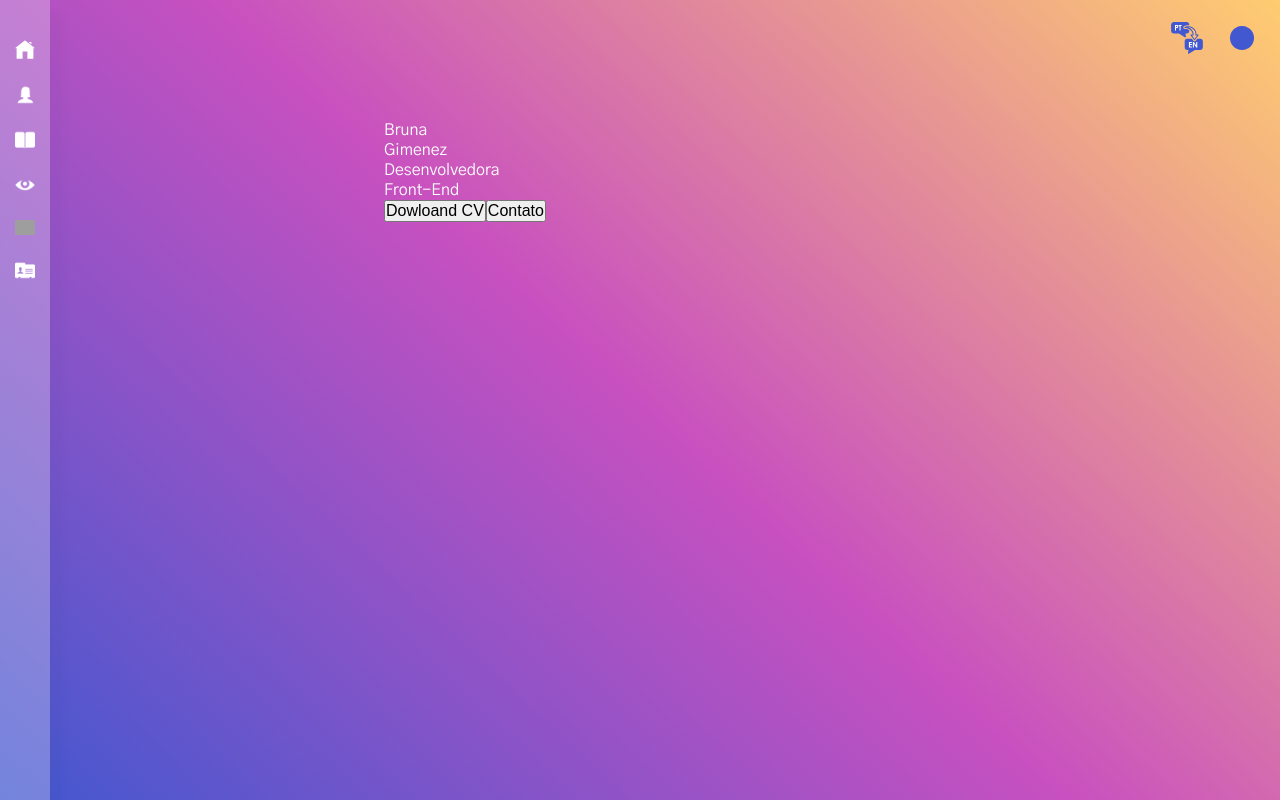
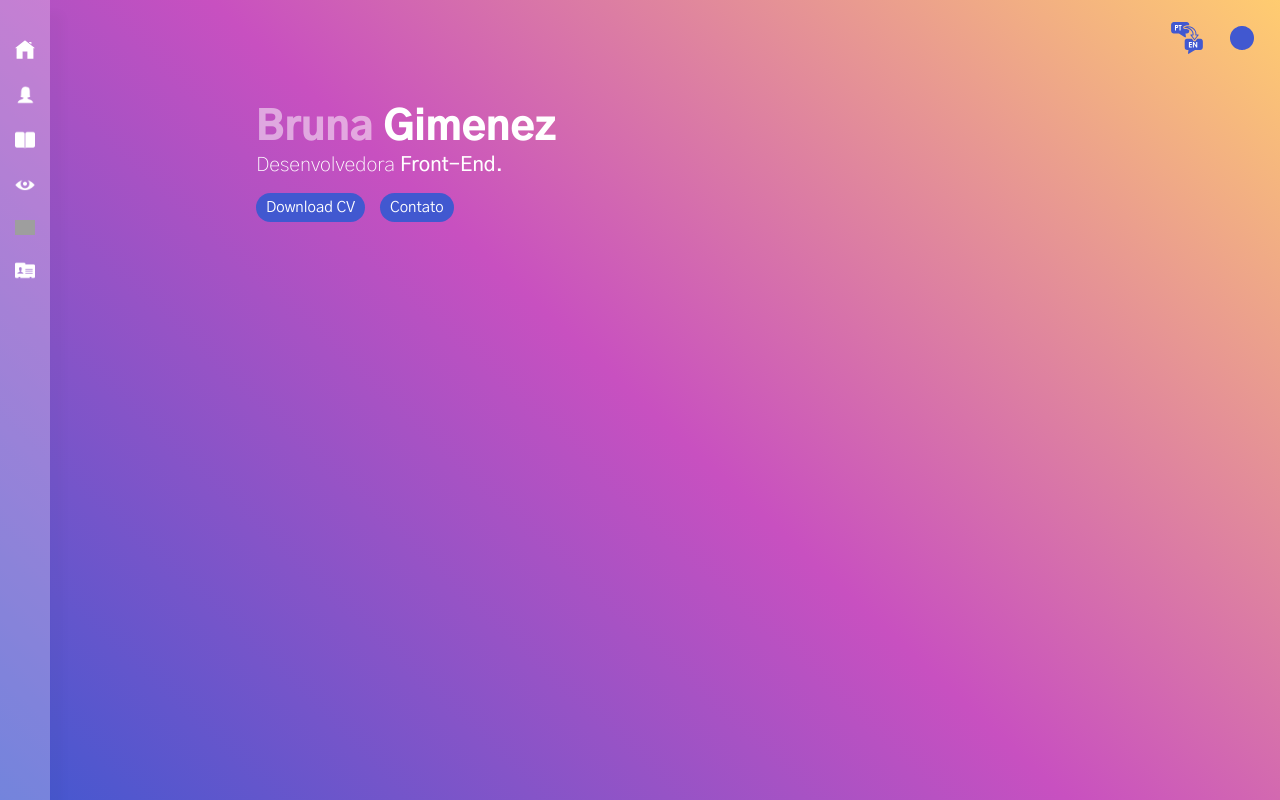
Before and after one commit to brunagimenez/brunagimenez.github.io, a React (Create React App) app: page / in a window 1280 px wide. Built offline with nearby package versions, Linux system fonts and the light colour scheme; grey boxes are pictures that could not be loaded.

Commit message:
iniciado

```diff
--- a/src/pages/Home.js
+++ b/src/pages/Home.js
@@ -1,24 +1,31 @@
-import React from 'react';
+import React, { useContext } from 'react';
 import MenuAside from '../components/MenuAside';
 import Header from '../components/Header';
+import { TranslationContext } from '../context/TranslationContext';
 
 export default function Home() {
+  const { translation } = useContext(TranslationContext);
   return (
     <>
       <Header />
       <MenuAside />
       <main>
-        <div>
-          <h1>Bruna</h1>
+        <div className="home-name">
+          <h1 className="home-firstname">Bruna</h1>
           <h1>Gimenez</h1>
         </div>
-        <div>
-          <h2>Desenvolvedora</h2>
-          <h2>Front-End</h2>
+        <div className="home-dev">
+          {translation
+            ? <h2>Developer</h2>
+            : <h2>Desenvolvedora</h2>}
+
+          <h2 className="home-stack">Front-End.</h2>
         </div>
         <div>
-          <button>Dowloand CV</button>
-          <button>Contato</button>
+          <button>Download CV</button>
+          {translation
+            ? <button className="home-button"> Contact </button>
+            : <button className="home-button"> Contato </button>}
         </div>
       </main>
     </>
--- a/src/styles/_base.scss
+++ b/src/styles/_base.scss
@@ -35,6 +35,7 @@
   button, input, select, textarea {
     font-size: 100%;
     margin: 0;
+    cursor: pointer;
   }
 
   img {
--- a/src/styles/_components.scss
+++ b/src/styles/_components.scss
@@ -0,0 +1,37 @@
+.home-name{
+    display: flex;
+    h1{
+        font-size: 40px;
+        font-weight: 900;
+        padding-right: 10px;
+    }
+    .home-firstname{
+        opacity: 0.5;
+    }
+}
+
+.home-dev{
+    display: flex;
+    h2 {
+        font-size: 20px;
+        font-weight: 200;
+        padding-right: 5px;
+    }
+    .home-stack {
+        font-weight: 500;
+    }
+}
+
+main button{
+    padding: 5px 10px;
+    border-radius: 15px;
+    border: none;
+    background-color: $color-additional-blue;
+    color: $color-font-white;
+    font-family: $font-stack;
+    font-size: 15px;
+    margin-top: 15px;
+}
+.home-button {
+    margin-left: 15px;
+}
--- a/src/styles/_layout.scss
+++ b/src/styles/_layout.scss
@@ -32,6 +32,6 @@ aside {
 
 main {
     position: fixed;
-    top: 120px;
-    left: 30%;
+    top: 103px;
+    left: 20%;
 }
--- a/src/styles/main.scss
+++ b/src/styles/main.scss
@@ -1,6 +1,6 @@
 @import '_colors.scss';
 @import '_fonts.scss';
-@import '_base.scss';
 @import '_components.scss';
 @import '_layout.scss';
 @import '_menu.scss';
+@import '_base.scss';
```
